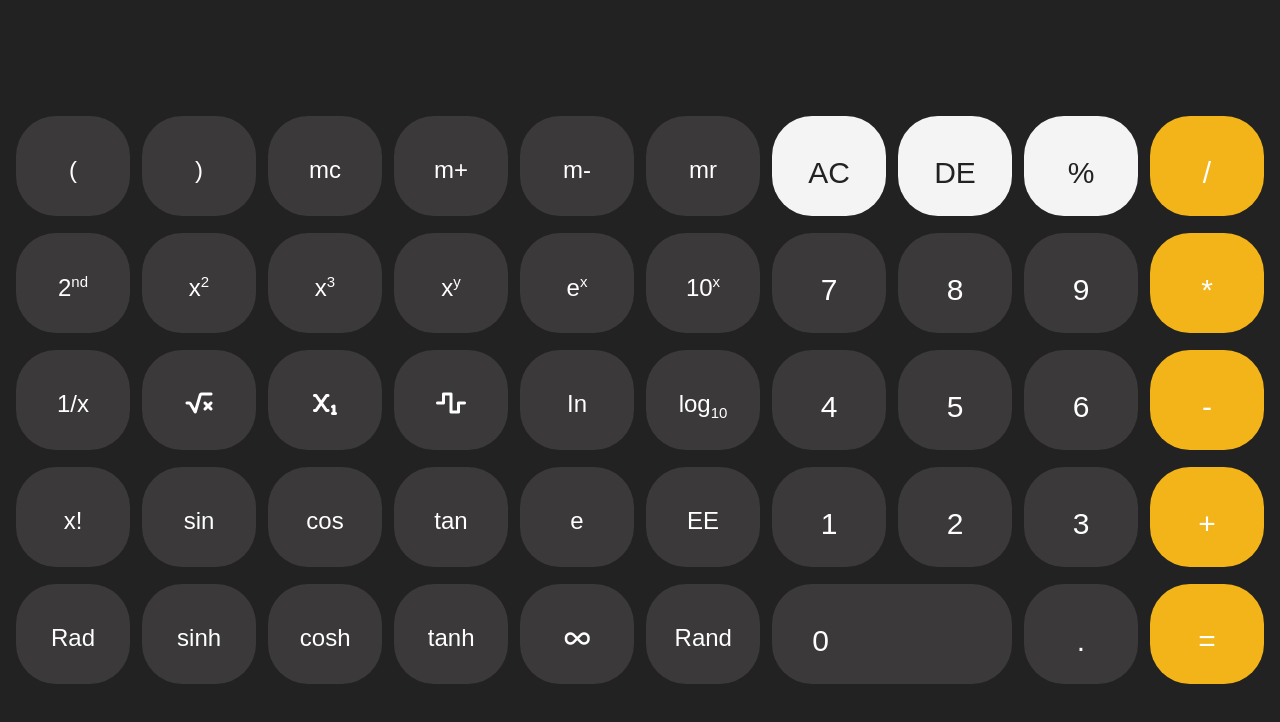
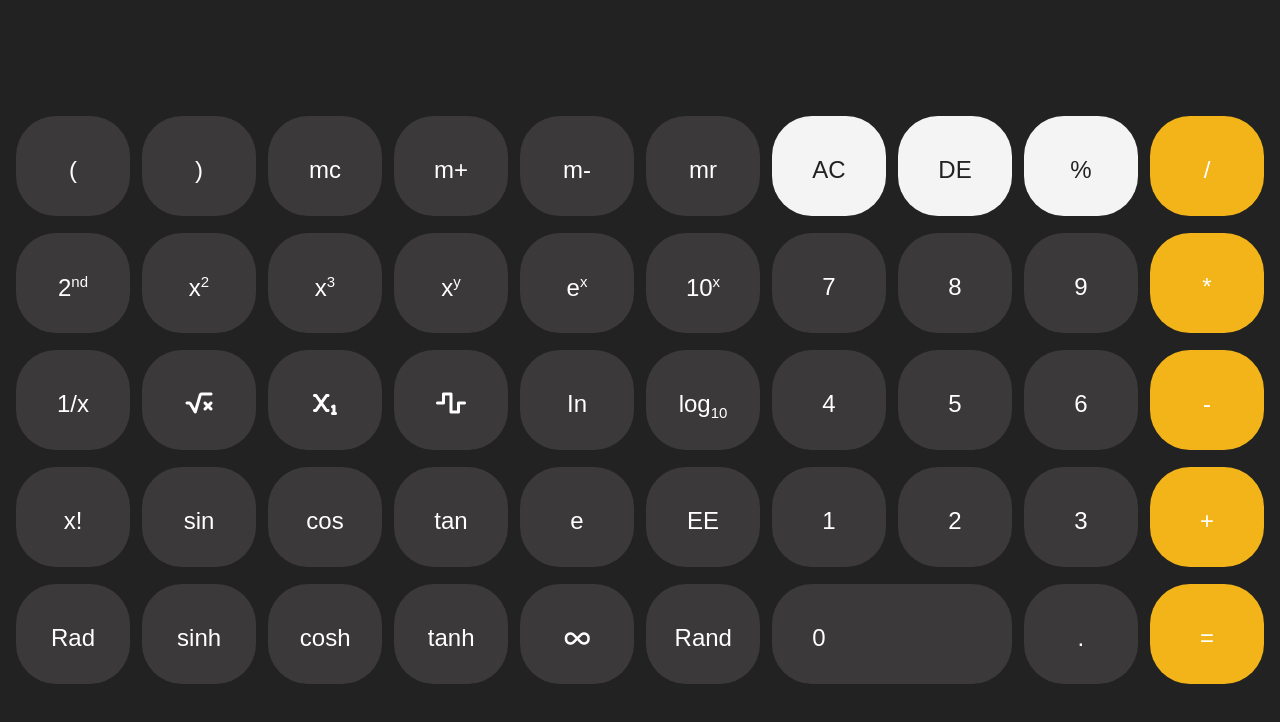
Before and after one commit to Saysamiche/Calculator-UI, a plain HTML site: page index.html in a window 1280 px wide. Drawn offline with Linux system fonts and the light colour scheme.

Commit message:
Add files via upload

```diff
--- a/style.css
+++ b/style.css
@@ -38,15 +38,6 @@ body {
   font-size: 20px;
 }
 
-.Row-1 > .mobile,
-.Row-2 > .mobile,
-.Row-3 > .mobile,
-.Row-4 > .mobile,
-.Row-5 > .mobile {
-  font-size: 30px;
-  padding-bottom: 25px;
-}
-
 .border {
   padding-top: 30px;
   margin: 6px;
@@ -76,7 +67,7 @@ sub {
   padding-left: 30px;
 }
 
-.fa-infinity {
+.fa-infinity{
   font-size: 20px;
 }
 
```
